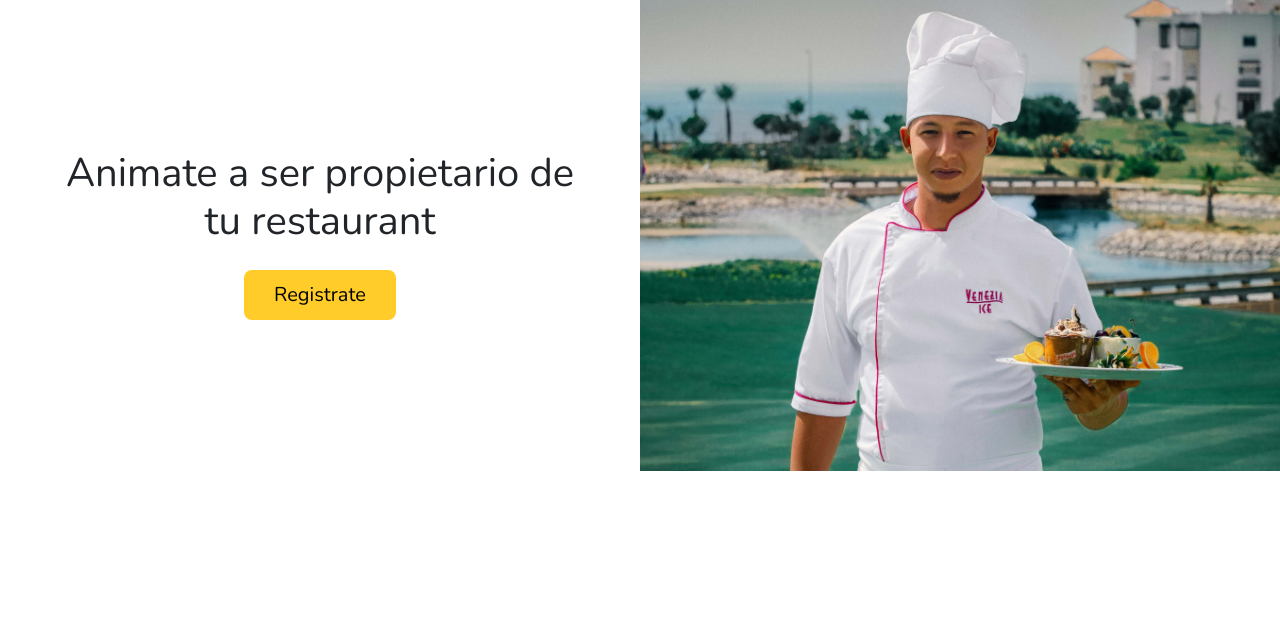
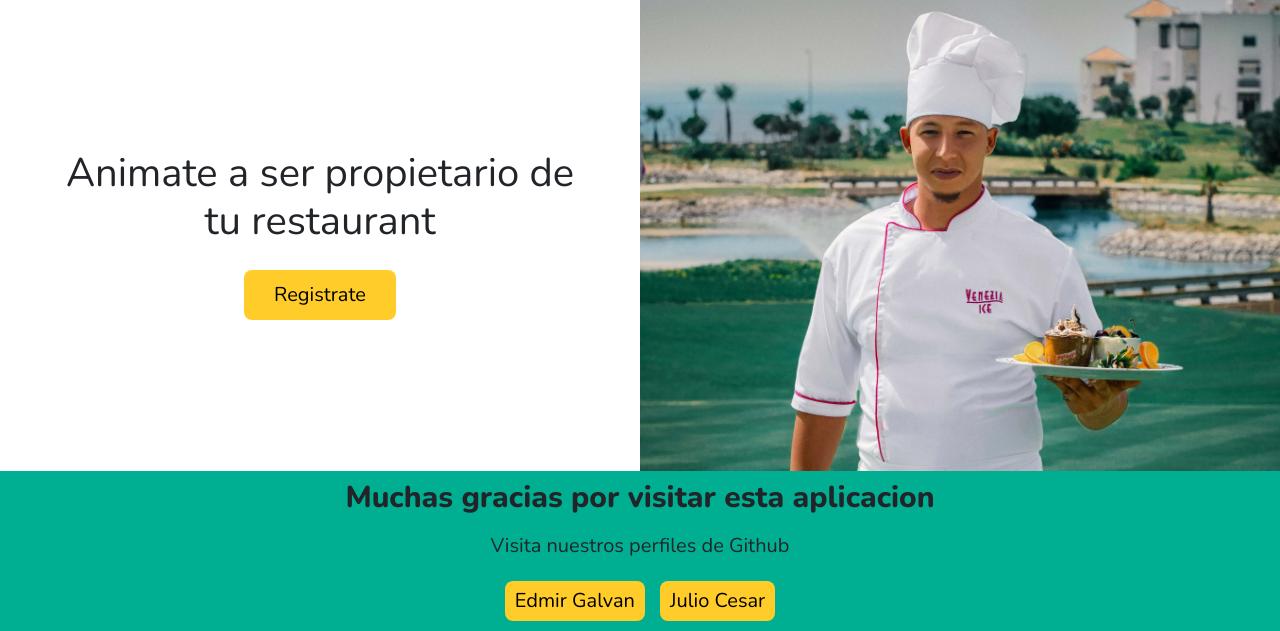
Before and after one commit to edmirgalvan01/GastroGlobal, a PHP site: page / in a window 1280 px wide. Shown: the part 549-1180 px from the top of the page. Before the commit the page ends 1020 px from the top, so only its background shows below. Run offline with PHP 8.4, Linux system fonts and the light colour scheme; data that the repository does not hold is empty.

Commit message:
Se creo el footer

```diff
--- a/index.css
+++ b/index.css
@@ -227,7 +227,34 @@ html {
 /* HOME */
 
 /* FOOTER */
-footer {
+.footer {
+   width: 100%;
+   height: 20vh;
+   background-color: #00af91;
+   display: flex;
+   flex-direction: column;
+   justify-content: center;
+   align-items: center;
+   gap: 10px;
+}
+.footer__title {
+   font-weight: bold;
+   font-size: 3rem;
+}
+.footer__subtitle {
+   font-size: 2rem;
+}
+.footer__social {
+   display: flex;
+   gap: 15px;
+}
+.social__item {
+   color: #000;
+   text-decoration: none;
+   border-radius: 8px;
+   font-size: 2rem;
+   background-color: #ffcc29;
+   padding: 5px 10px;
 }
 /* FOOTER */
 
--- a/index.php
+++ b/index.php
@@ -70,7 +70,13 @@ if (!empty($_SESSION['usuario']['email'])) {
             <img class="owner__img" src="./img/owner.jpg" alt="">
         </section>
     </main>
-    <footer>
+    <footer class="footer">
+        <h1 class="footer__title">Muchas gracias por visitar esta aplicacion</h1>
+        <p class="footer__subtitle">Visita nuestros perfiles de Github</p>
+        <div class="footer__social">
+            <a class="social__item" href="https://github.com/edmirgalvan01" target="_blank">Edmir Galvan</a>
+            <a class="social__item" href="https://github.com/Julio45321" target="_blank">Julio Cesar</a>
+        </div>
 
     </footer>
     <script src="./js/jquery-3.6.0.min.js"></script>
```
